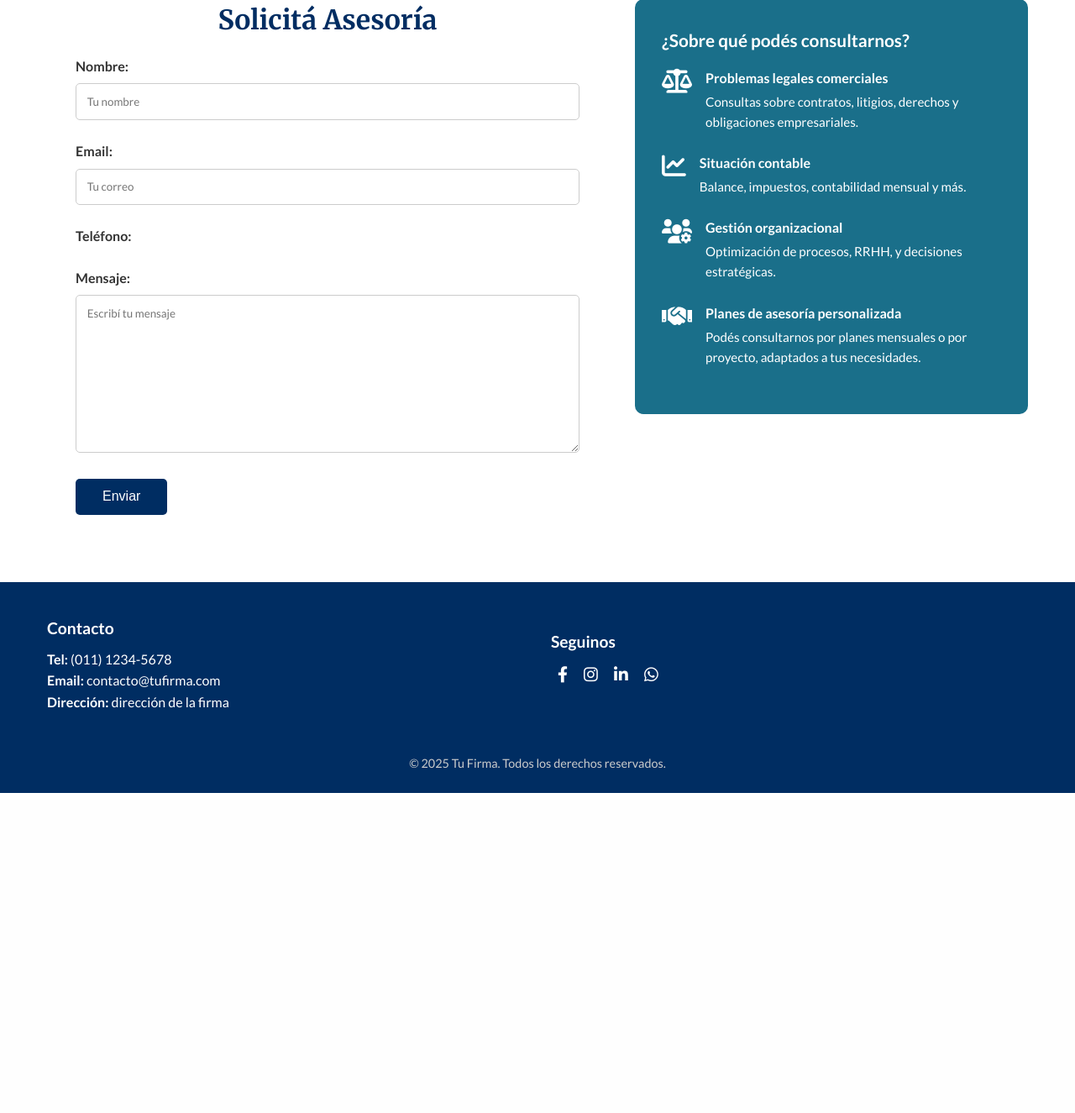
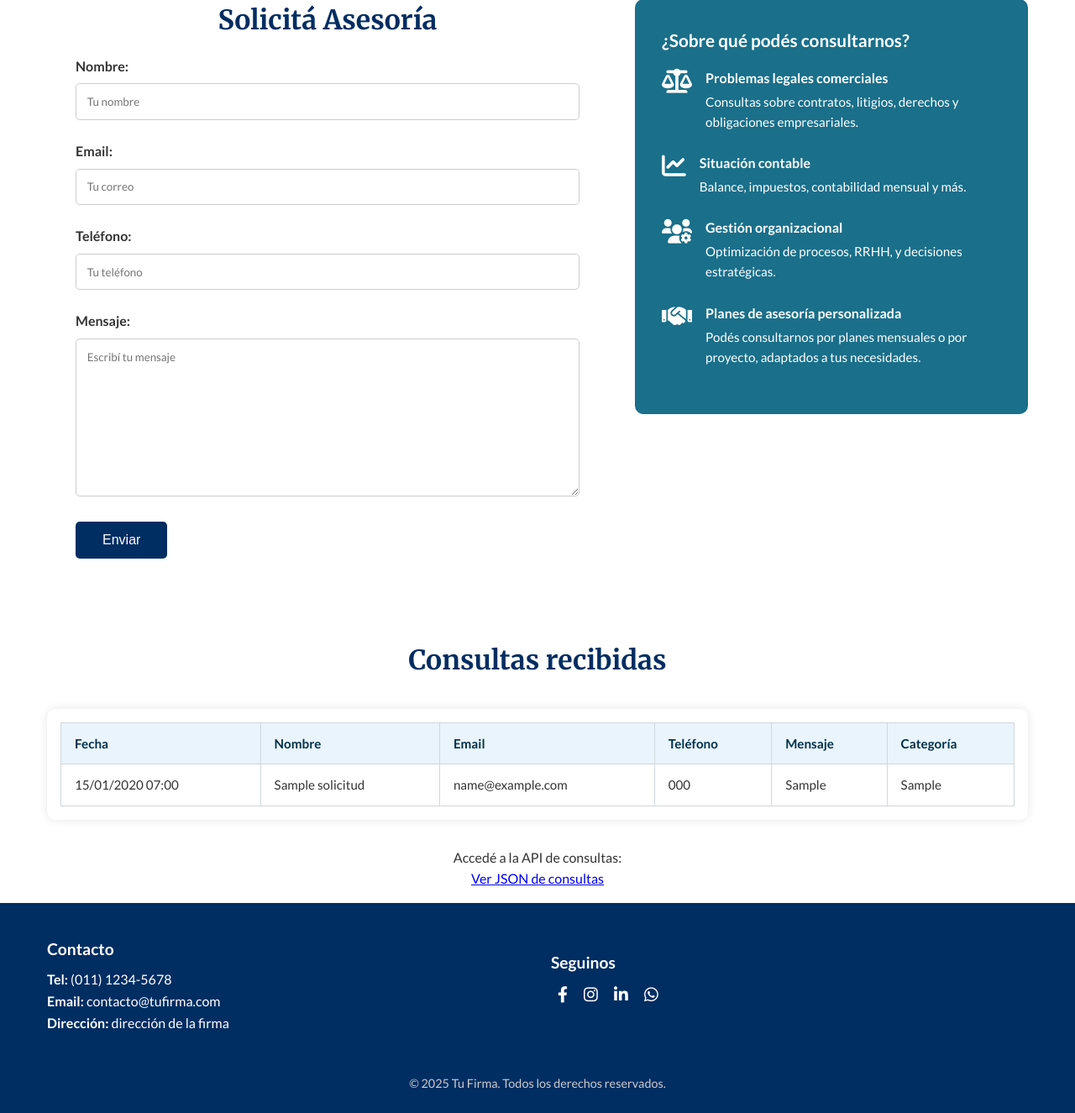
Before and after one commit to anasolcentur/Programacion_Web_II, a Django app: page /contacto/ in a window 1280 px wide. Shown: the part 189-1514 px from the top of the page at 84% size. Before the commit the page ends 1133 px from the top, so only its background shows below. Run offline with Django 5.2, Linux system fonts and the light colour scheme; a user stored in the database is signed in; tables that the repository leaves empty hold one stand-in row (values such as "Sample post").

Commit message:
Actualizacion de la pagina para cumplir todas las correcciones del segundo parcial.

```diff
--- a/web/forms.py
+++ b/web/forms.py
@@ -16,12 +16,14 @@ class ContactoForm(forms.ModelForm):
 class SolicitudForm(forms.ModelForm):
     class Meta:
         model = Solicitud
-        fields = ['nombre', 'email', 'mensaje']
+        fields = ['nombre', 'email', 'telefono', 'mensaje']  # <--- Agregalo acá
         widgets = {
             'nombre': forms.TextInput(attrs={'placeholder': 'Tu nombre'}),
             'email': forms.EmailInput(attrs={'placeholder': 'Tu correo'}),
+            'telefono': forms.TextInput(attrs={'placeholder': 'Tu teléfono'}),  # <---
             'mensaje': forms.Textarea(attrs={'placeholder': 'Escribí tu mensaje'}),
         }
+
 
 class RegistroForm(forms.Form):
     nombre = forms.CharField(max_length=100)
@@ -32,12 +34,13 @@ class RegistroForm(forms.Form):
         email = self.cleaned_data['email']
         if not UsuarioPermitido.objects.filter(email=email).exists():
             raise ValidationError("Acceso restringido. No está autorizado a utilizar este sistema.")
+        if User.objects.filter(email=email).exists():
+            raise ValidationError("Este email ya fue registrado.")
         return email
 
 class CodigoValidacionForm(forms.Form):
     codigo = forms.CharField(max_length=10)
 
-
 class LoginForm(forms.Form):
     email = forms.EmailField(label="Correo electrónico")
     password = forms.CharField(widget=forms.PasswordInput, label="Contraseña")
--- a/web/static/web/css/style.css
+++ b/web/static/web/css/style.css
@@ -205,23 +205,7 @@
     color: #555;
 }
 
-.noticias {
-    padding: 4rem 1rem;
-}
 
-.noticias-grid {
-    display: flex;
-    gap: 2rem;
-    flex-wrap: wrap;
-}
-
-.noticias-grid article {
-    background-color: #fff;
-    padding: 1.5rem;
-    box-shadow: 0 2px 8px rgba(0,0,0,0.05);
-    flex: 1 1 300px;
-    border-left: 4px solid var(--azul-claro);
-}
 
 .cta {
     background-color: var(--azul-claro);
@@ -559,3 +543,38 @@ button:hover {
     text-align: left;
 }
 }
+
+.tabla-consultas-container {
+    overflow-x: auto;
+    margin-top: 2rem;
+    box-shadow: 0 0 12px rgba(0,0,0,0.1);
+    border-radius: 10px;
+    background-color: white;
+    padding: 1rem;
+}
+
+.tabla-consultas {
+    width: 100%;
+    border-collapse: collapse;
+    font-size: 0.95rem;
+}
+
+.tabla-consultas th, .tabla-consultas td {
+    padding: 0.75rem 1rem;
+    border: 1px solid #d0d7de;
+    text-align: left;
+}
+
+.tabla-consultas th {
+    background-color: #eaf4fc;
+    color: #003049;
+    font-weight: 600;
+}
+
+.tabla-consultas tr:nth-child(even) {
+    background-color: #f8f9fa;
+}
+
+.tabla-consultas tr:hover {
+    background-color: #eef7ff;
+}
--- a/web/templates/web/base.html
+++ b/web/templates/web/base.html
@@ -20,19 +20,18 @@
         <div class="container nav-container">
             <div class="logo">Grupo Empresarial Norte</div>
             <nav class="navbar">
-                <a href="{% url 'index' %}">Inicio</a>
-                <a href="{% url 'servicios' %}">Servicios</a>
-                <a href="{% url 'nosotros' %}">Nosotros</a>
-                <a href="{% url 'contacto' %}">Contacto</a>
+               <a href="{% url 'web:index' %}">Inicio</a>
+               <a href="{% url 'web:servicios' %}">Servicios</a>
+               <a href="{% url 'web:nosotros' %}">Nosotros</a>
+               <a href="{% url 'web:contacto' %}">Contacto</a>
 
      {% if user.is_authenticated %}
-        <form method="post" action="{% url 'logout' %}" style="display:inline;">
+        <form method="post" action="{% url 'web:logout' %}" style="display:inline;">
             {% csrf_token %}
             <button type="submit" class="btn-link">Cerrar sesión</button>
         </form>
     {% else %}
-        <a href="{% url 'login' %}" class="login-highlight">Iniciar sesión</a>
-    {% endif %}
+            <a href="{% url 'web:login' %}" class="login-highlight">Iniciar sesión</a>    {% endif %}
             </nav>
         </div>
     </header>
--- a/web/templates/web/contacto.html
+++ b/web/templates/web/contacto.html
@@ -5,31 +5,35 @@
 <link rel="stylesheet" href="{% static 'web/css/style.css' %}">
 <script>
 document.addEventListener("DOMContentLoaded", function() {
-    const form = document.querySelector(".contact-form");
+    const form = document.getElementById("form-contacto");
+
     form.addEventListener("submit", function(event) {
-        let nombre = document.getElementById("id_nombre").value.trim();
-        let email = document.getElementById("id_email").value.trim();
-        let telefono = document.getElementById("id_telefono").value.trim();
-        let mensaje = document.getElementById("id_mensaje").value.trim();
+        let errores = [];
+
+        const nombre = document.getElementById("id_nombre").value.trim();
+        const email = document.getElementById("id_email").value.trim();
+        const telefono = document.getElementById("id_telefono").value.trim();
+        const mensaje = document.getElementById("id_mensaje").value.trim();
 
         if (!nombre || nombre.length < 2) {
-            alert("Por favor, ingresá un nombre válido (mínimo 2 letras).");
-            event.preventDefault();
+            errores.push("Por favor, ingresá un nombre válido (mínimo 2 letras).");
         }
 
         if (!email || !email.includes("@") || !email.includes(".")) {
-            alert("Por favor, ingresá un correo electrónico válido.");
-            event.preventDefault();
+            errores.push("Por favor, ingresá un correo electrónico válido.");
         }
 
         if (!telefono || isNaN(telefono) || telefono.length < 8) {
-            alert("Por favor, ingresá un número de teléfono válido (mínimo 8 dígitos).");
-            event.preventDefault();
+            errores.push("Por favor, ingresá un número de teléfono válido (mínimo 8 dígitos).");
         }
 
         if (!mensaje || mensaje.length < 10) {
-            alert("El mensaje debe contener al menos 10 caracteres.");
+            errores.push("El mensaje debe contener al menos 10 caracteres.");
+        }
+
+        if (errores.length > 0) {
             event.preventDefault();
+            alert(errores.join("\n"));
         }
     });
 });
@@ -43,23 +47,27 @@ document.addEventListener("DOMContentLoaded", function() {
         <!-- Formulario -->
         <div class="contacto-formulario">
             <h2 class="section-title">Solicitá Asesoría</h2>
-            <form method="POST" class="contact-form" novalidate>
+            <form method="POST" id="form-contacto" class="contact-form" novalidate>
                 {% csrf_token %}
                 <div class="form-group">
                     <label for="id_nombre">Nombre:</label>
                     {{ form.nombre }}
+                    {{ form.nombre.errors }}
                 </div>
                 <div class="form-group">
                     <label for="id_email">Email:</label>
                     {{ form.email }}
+                    {{ form.email.errors }}
                 </div>
                 <div class="form-group">
                     <label for="id_telefono">Teléfono:</label>
                     {{ form.telefono }}
+                    {{ form.telefono.errors }}
                 </div>
                 <div class="form-group">
                     <label for="id_mensaje">Mensaje:</label>
                     {{ form.mensaje }}
+                    {{ form.mensaje.errors }}
                 </div>
                 <button type="submit">Enviar</button>
             </form>
@@ -105,4 +113,46 @@ document.addEventListener("DOMContentLoaded", function() {
 
     </div>
 </section>
+
+{% if consultas %}
+<section class="consultas-privadas">
+    <div class="container">
+        <h2 class="section-title">Consultas recibidas</h2>
+        <div class="tabla-consultas-container">
+            <table class="tabla-consultas">
+                <thead>
+                    <tr>
+                        <th>Fecha</th>
+                        <th>Nombre</th>
+                        <th>Email</th>
+                        <th>Teléfono</th>
+                        <th>Mensaje</th>
+                        <th>Categoría</th>
+                    </tr>
+                </thead>
+                <tbody>
+                    {% for consulta in consultas %}
+                    <tr>
+                        <td>{{ consulta.fecha|date:"d/m/Y H:i" }}</td>
+                        <td>{{ consulta.nombre }}</td>
+                        <td>{{ consulta.email }}</td>
+                        <td>{{ consulta.telefono }}</td>
+                        <td>{{ consulta.mensaje|truncatewords:15 }}</td>
+                        <td>{{ consulta.categoria }}</td>
+                    </tr>
+                    {% endfor %}
+                </tbody>
+            </table>
+        </div>
+
+        <div class="api-consultas-link" style="margin-top: 2rem; text-align: center;">
+    <p>Accedé a la API de consultas:</p>
+    <a href="{% url 'web:consultas_api' %}" target="_blank" class="btn-api">
+        Ver JSON de consultas
+    </a>
+</div>
+    </div>
+</section>
+{% endif %}
+
 {% endblock %}
--- a/web/templates/web/login.html
+++ b/web/templates/web/login.html
@@ -19,7 +19,7 @@
 
         <div class="register-link">
             <p>¿No tenés cuenta?</p>
-            <a href="{% url 'registro' %}" class="btn-secondary">Registrarme</a>
+            <a href="{% url 'web:registro' %}" class="btn-secondary">Registrarme</a>
         </div>
     </div>
 </section>
--- a/web/urls.py
+++ b/web/urls.py
@@ -11,7 +11,11 @@ from .views import (
     noticias_view,
     consultas_api_view,
     dashboard_view,
+    editar_solicitud_view,
+    eliminar_solicitud_view,
 )
+
+app_name = 'web'
 
 urlpatterns = [
     path('', index, name='index'),
@@ -25,5 +29,6 @@ urlpatterns = [
     path('noticias/', noticias_view, name='noticias'),
     path('api/consultas/', consultas_api_view, name='consultas_api'),
     path('dashboard/', dashboard_view, name='dashboard'),
-
+    path('dashboard/editar/<int:solicitud_id>/', editar_solicitud_view, name='editar_solicitud'),
+    path('dashboard/eliminar/<int:solicitud_id>/', eliminar_solicitud_view, name='eliminar_solicitud'),
 ]
--- a/web/views.py
+++ b/web/views.py
@@ -1,4 +1,4 @@
-from django.shortcuts import render, redirect
+from django.shortcuts import render, redirect, get_object_or_404
 from .forms import ContactoForm, SolicitudForm, RegistroForm, LoginForm
 from .models import Solicitud, UsuarioPermitido
 from django.contrib.auth.models import User
@@ -6,16 +6,19 @@ from django.core.mail import send_mail
 from django.conf import settings
 from django.contrib.auth import authenticate, login, logout
 from django.contrib import messages
-from django.contrib.auth.decorators import login_required
+from django.contrib.auth.decorators import login_required, user_passes_test
 from django.db.models import Count
 import requests
-from rest_framework.decorators import api_view
+from rest_framework.decorators import api_view, permission_classes
+from rest_framework.permissions import IsAdminUser
 from rest_framework.response import Response
 from .serializers import SolicitudSerializer
 
 
 def index(request):
     mensaje_enviado = False
+    noticias = []
+
     if request.method == 'POST':
         form = ContactoForm(request.POST)
         if form.is_valid():
@@ -24,7 +27,28 @@ def index(request):
             form = ContactoForm()
     else:
         form = ContactoForm()
-    return render(request, 'web/index.html', {'form': form, 'mensaje_enviado': mensaje_enviado})
+
+    # API de noticias
+    api_key = 'f189b42e62d7527430a9efe0e98192c8'
+    url = f"http://api.mediastack.com/v1/news?access_key={api_key}&languages=es&keywords=empresa&2legal%2justicia%2abogado%2derecho"
+
+    try:
+        response = requests.get(url)
+        if response.status_code == 200:
+            data = response.json()
+            noticias = data.get('data', [])[:4]
+            print(f"Noticias cargadas: {len(noticias)}")
+        else:
+            print(f"Error HTTP: {response.status_code}")
+    except Exception as e:
+        print(f"Error cargando noticias en index: {e}")
+
+    return render(request, 'web/index.html', {
+        'form': form,
+        'mensaje_enviado': mensaje_enviado,
+        'noticias': noticias
+    })
+
 
 
 def servicios_view(request):
@@ -37,6 +61,8 @@ def nosotros_view(request):
 
 def contacto_view(request):
     mensaje_enviado = False
+    consultas = None
+
     if request.method == 'POST':
         form = SolicitudForm(request.POST)
         if form.is_valid():
@@ -54,12 +80,12 @@ def contacto_view(request):
 
             solicitud.save()
 
-            # Envío de confirmación por correo
+            # Envío de confirmación
             asunto = f"Formulario recibido: {solicitud.categoria}"
             cuerpo = f"""
 Hola {solicitud.nombre},
 
-Recibimos tu consulta con la siguiente información:
+Recibimos tu consulta:
 
 Nombre: {solicitud.nombre}
 Email: {solicitud.email}
@@ -68,29 +94,25 @@ Mensaje: {solicitud.mensaje}
 Categoría asignada: {solicitud.categoria}
 
 Gracias por comunicarte con nosotros.
-
-Saludos cordiales,
-Grupo Empresarial Norte
 """
             try:
-                send_mail(
-                    asunto,
-                    cuerpo,
-                    settings.DEFAULT_FROM_EMAIL,
-                    [solicitud.email],
-                    fail_silently=False,
-                )
+                send_mail(asunto, cuerpo, settings.DEFAULT_FROM_EMAIL, [solicitud.email])
             except Exception as e:
                 print(f"Error enviando correo: {e}")
 
             mensaje_enviado = True
-            return redirect('contacto')  # Podrías usar una redirección con ?enviado=1 si querés persistencia
+            return redirect('web:contacto')
     else:
         form = SolicitudForm()
 
+    # Mostrar consultas si es staff
+    if request.user.is_authenticated and request.user.is_staff:
+        consultas = Solicitud.objects.all().order_by('-fecha')
+
     return render(request, 'web/contacto.html', {
         'form': form,
-        'mensaje_enviado': mensaje_enviado
+        'mensaje_enviado': mensaje_enviado,
+        'consultas': consultas
     })
 
 
@@ -103,11 +125,15 @@ def registro_view(request):
             nombre = form.cleaned_data['nombre']
             password = form.cleaned_data['password']
 
+            if User.objects.filter(username=email).exists():
+                messages.error(request, "Ya existe un usuario registrado con este correo.")
+                return redirect('web:registro')
+
             try:
                 permitido = UsuarioPermitido.objects.get(email=email)
             except UsuarioPermitido.DoesNotExist:
-                messages.error(request, "Acceso restringido. No está autorizado a utilizar este sistema.")
-                return redirect('registro')
+                messages.error(request, "Acceso restringido.")
+                return redirect('web:registro')
 
             request.session['registro_datos'] = {
                 'nombre': nombre,
@@ -116,21 +142,26 @@ def registro_view(request):
                 'codigo': permitido.codigo_validacion
             }
 
-            send_mail(
-                'Validación de cuenta',
-                f'Tu código de validación es: {permitido.codigo_validacion}',
-                settings.DEFAULT_FROM_EMAIL,
-                [email],
-            )
+            try:
+                send_mail(
+                    'Validación de cuenta',
+                    f'Tu código de validación es: {permitido.codigo_validacion}',
+                    settings.DEFAULT_FROM_EMAIL,
+                    [email],
+                )
+                mensaje = 'Te enviamos un correo con el código de validación.'
+            except Exception as e:
+                print(f"Error al enviar correo: {e}")
+                mensaje = f'Correo no enviado. Usá este código para validar: {permitido.codigo_validacion}'
 
-            mensaje = 'Le llegará un correo para validar su cuenta'
-            return redirect('validar_cuenta')
+            return redirect('web:validar_cuenta')
     else:
         form = RegistroForm()
     return render(request, 'web/registro.html', {'form': form, 'mensaje': mensaje})
 
 
 def validar_cuenta_view(request):
+    codigo_ingresado = ''
     if request.method == 'POST':
         codigo_ingresado = request.POST.get('codigo')
         datos = request.session.get('registro_datos')
@@ -143,13 +174,13 @@ def validar_cuenta_view(request):
                     first_name=datos['nombre']
                 )
                 messages.success(request, 'Cuenta validada. Ya podés iniciar sesión.')
-                return redirect('login')
+                return redirect('web:login')
             else:
                 messages.info(request, 'Ya habías validado esta cuenta.')
-                return redirect('login')
+                return redirect('web:login')
         else:
             messages.error(request, 'Código inválido.')
-    return render(request, 'web/validar.html')
+    return render(request, 'web/validar.html', {'codigo_ingresado': codigo_ingresado})
 
 
 def login_view(request):
@@ -163,12 +194,12 @@ def login_view(request):
                 user = User.objects.get(email=email)
             except User.DoesNotExist:
                 messages.error(request, "Usuario no registrado.")
-                return redirect('login')
+                return redirect('web:login')
 
             user_auth = authenticate(username=user.username, password=password)
             if user_auth:
                 login(request, user_auth)
-                return redirect('index')
+                return redirect('web:index')
             else:
                 messages.error(request, "Credenciales incorrectas.")
     else:
@@ -178,26 +209,27 @@ def login_view(request):
 
 def logout_view(request):
     logout(request)
-    return redirect('index')
+    return redirect('web:index')
 
 
 def noticias_view(request):
     api_key = 'f189b42e62d7527430a9efe0e98192c8'
-    url = f"http://api.mediastack.com/v1/news?access_key={api_key}&languages=es&keywords=ley%2Cjusticia%2Cjurídico"
+    url = f"https://api.mediastack.com/v1/news?access_key={api_key}&languages=es&keywords=empresa%2Clegal%2Cjusticia"
 
-    response = requests.get(url)
     noticias = []
-
-    if response.status_code == 200:
-        data = response.json()
-        noticias = data.get('data', [])
-    else:
-        print("Error al acceder a la API:", response.status_code)
+    try:
+        response = requests.get(url)
+        if response.status_code == 200:
+            data = response.json()
+            noticias = data.get('data', [])
+    except Exception as e:
+        print(f"Error cargando noticias: {e}")
 
     return render(request, 'web/noticias.html', {'noticias': noticias})
 
 
 @api_view(['GET'])
+@permission_classes([IsAdminUser])
 def consultas_api_view(request):
     consultas = Solicitud.objects.all()
     serializer = SolicitudSerializer(consultas, many=True)
@@ -215,3 +247,31 @@ def dashboard_view(request):
         'por_categoria': por_categoria,
         'solicitudes': solicitudes,
     })
+
+
+@login_required
+@user_passes_test(lambda u: u.is_staff)
+def editar_solicitud_view(request, solicitud_id):
+    solicitud = get_object_or_404(Solicitud, id=solicitud_id)
+
+    if request.method == 'POST':
+        form = SolicitudForm(request.POST, instance=solicitud)
+        if form.is_valid():
+            form.save()
+            return redirect('web:dashboard')
+    else:
+        form = SolicitudForm(instance=solicitud)
+
+    return render(request, 'web/editar_solicitud.html', {'form': form})
+
+
+@login_required
+@user_passes_test(lambda u: u.is_staff)
+def eliminar_solicitud_view(request, solicitud_id):
+    solicitud = get_object_or_404(Solicitud, id=solicitud_id)
+
+    if request.method == 'POST':
+        solicitud.delete()
+        return redirect('web:dashboard')
+
+    return render(request, 'web/eliminar_solicitud.html', {'solicitud': solicitud})
```
Also changed, not shown: grupo_empresarial_norte/settings.py (+17 -5 lines), web/models.py (+5 -2 lines), web/templates/web/dashboard.html (+21 -8 lines), web/templates/web/editar_solicitud.html (added, +15 -0 lines), web/templates/web/eliminar_solicitud.html (added, +14 -0 lines), web/templates/web/index.html (+29 -17 lines), web/migrations/0005_solicitud_fecha_solicitud_telefono_and_more.py (added).
